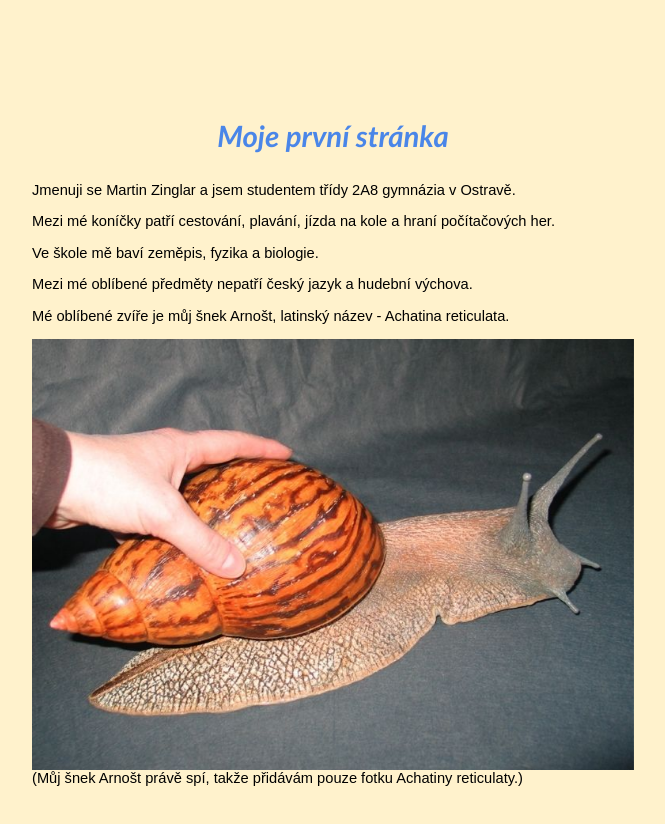
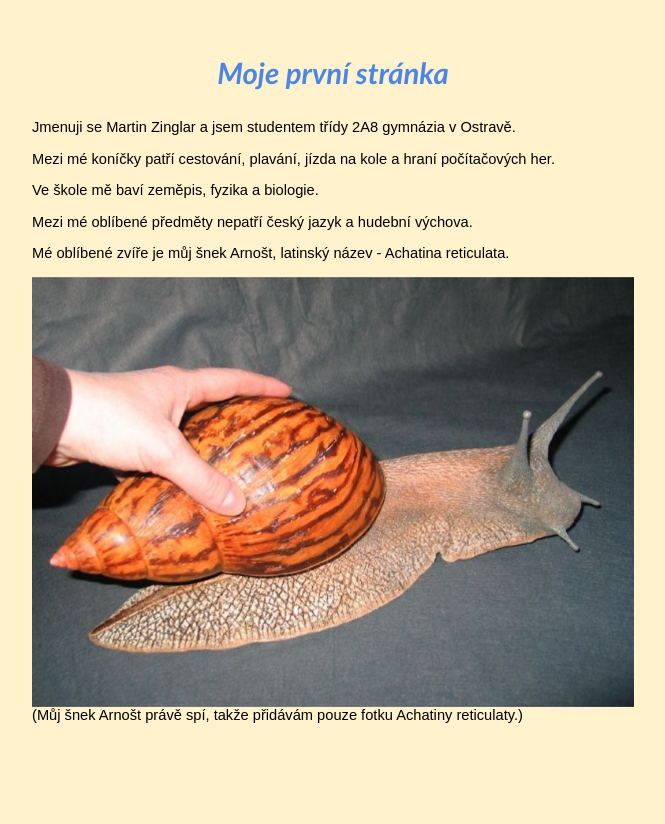
Before and after one commit to schovanek/drhouse-www, a plain HTML site: page index.html in a window 1280 px wide. Shown: the whole page, without its empty margins (72-737 px from the left). Drawn offline with Linux system fonts and the light colour scheme; a web font is replaced by a local one.

Commit message:
fix vetical positioning

```diff
--- a/index.html
+++ b/index.html
@@ -63,7 +63,7 @@
     .c5 {
         background-color: #fff2cc;
         max-width: 451.4pt;
-        padding: 72pt 72pt 72pt 72pt
+        padding: 36pt 72pt 72pt 72pt
     }
 
     .c4 {
@@ -189,7 +189,6 @@
     }</style>
 </head>
 <body class="c5">
-<div><p class="c3"><span class="c1"></span></p></div>
 <p class="c6"><span class="c2">Moje první stránka</span></p>
 <p class="c3"><span class="c1"></span></p>
 <p class="c3"><span class="c1"></span></p>
```
